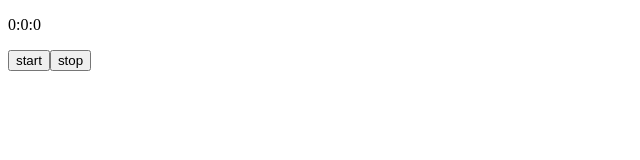
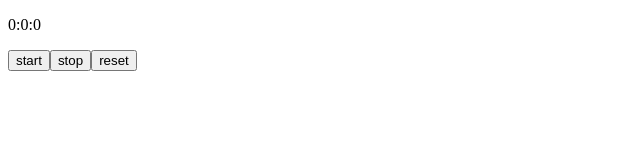
Before and after one commit to Gabi679/zerotoherofinal, an Angular app: page /stopper in a window 1280 px wide. Shown: the top 160 px of the page, without its empty margins (0-640 px from the left). Built offline with nearby package versions, Linux system fonts and the light colour scheme.

Commit message:
3. feladat

```diff
--- a/src/app/stopper/stopper.component.html
+++ b/src/app/stopper/stopper.component.html
@@ -1,3 +1,4 @@
 <p >{{hour}}:{{minute}}:{{second}}</p>
 <button (click)="start()">start</button>
 <button (click)="stop()">stop</button>
+<button (click)="reset()">reset</button>
--- a/src/app/stopper/stopper.component.ts
+++ b/src/app/stopper/stopper.component.ts
@@ -43,4 +43,11 @@ export class StopperComponent implements OnInit {
     clearInterval(this.id)
   }
 
+  reset(){
+    this.stop();
+    this.hour=0;
+    this.minute=0;
+    this.second=0;
+  }
+
 }
```
